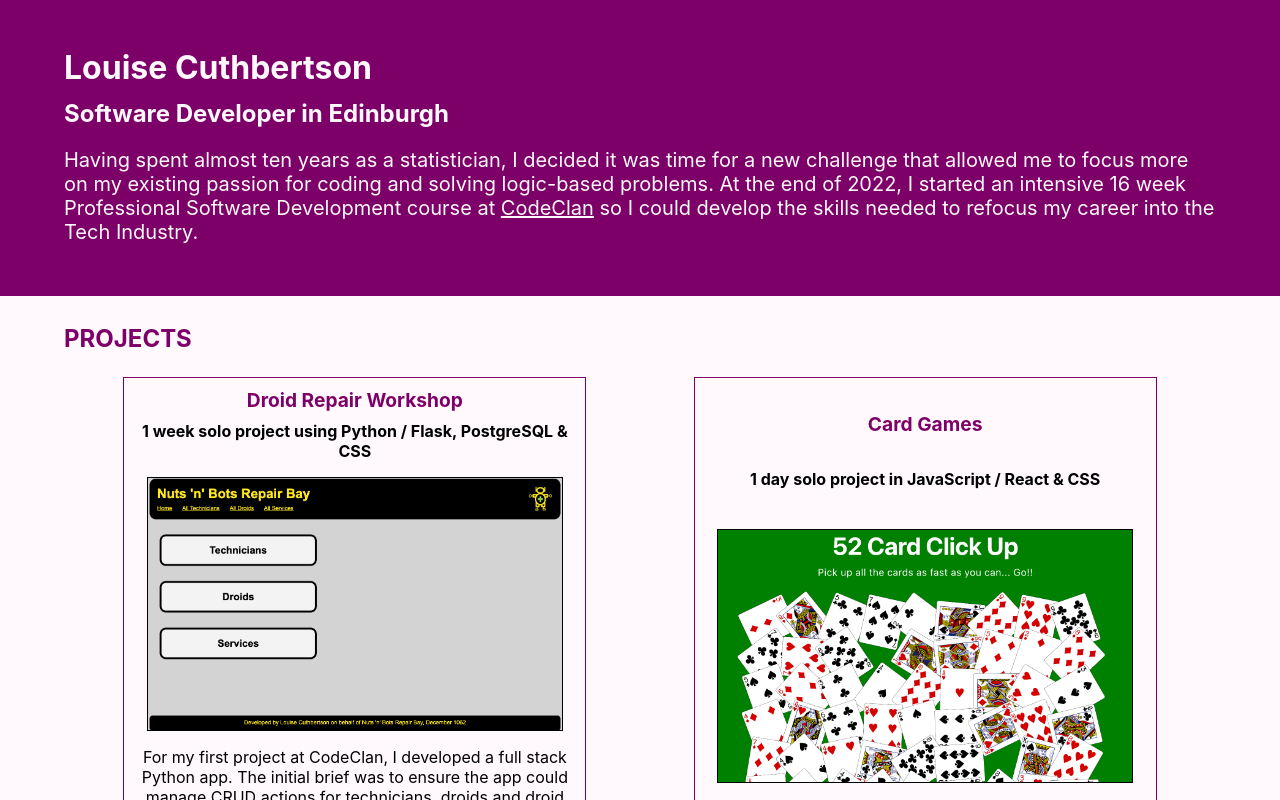
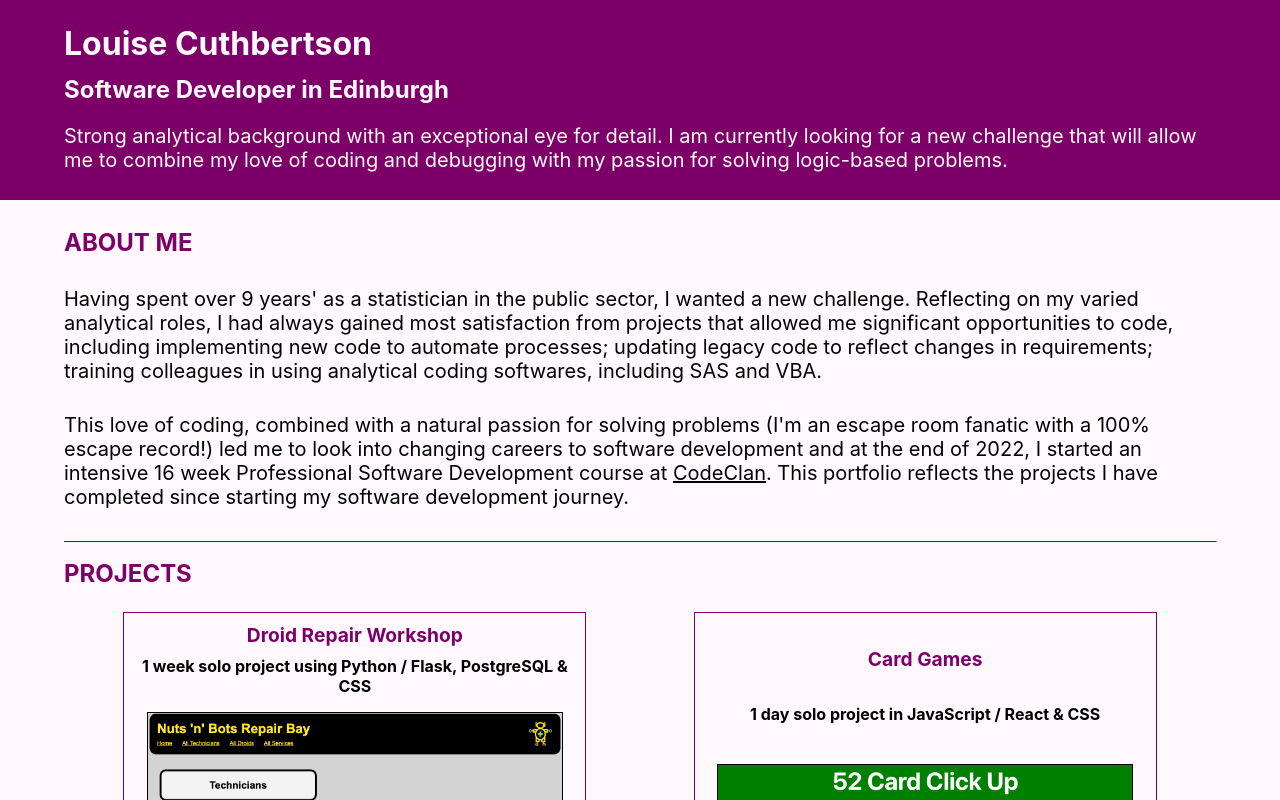
Before and after one commit to louise3112/portfolio_app, a React (Create React App) app: page / in a window 1280 px wide. Shown: the top 800 px of the page. Built offline with nearby package versions, Linux system fonts and the light colour scheme.

Commit message:
about me section added

```diff
--- a/src/App.js
+++ b/src/App.js
@@ -1,8 +1,9 @@
 import styled from 'styled-components'
 
+import Header from './components/Header'
 import AboutMe from './components/AboutMe'
+import Projects from './components/Projects'
 import TechStack from './components/TechStack'
-import Projects from './components/Projects'
 import Footer from './components/Footer'
 
 const AppContent = styled.div`
@@ -21,7 +22,9 @@ const LineBreak = styled.hr`
 function App() {
     return (
         <AppContent>
+            <Header />
             <AboutMe />
+            <LineBreak align="center"/>
             <Projects/>
             <LineBreak align="center"/>
             <TechStack />
--- a/src/components/AboutMe.js
+++ b/src/components/AboutMe.js
@@ -1,66 +1,33 @@
-import { InlineIcon } from "@iconify/react"
-import linkedinIcon from '@iconify/icons-logos/linkedin-icon'
-import githubIcon from '@iconify/icons-logos/github-icon'
-
 import styled from "styled-components"
 
 const AboutMeSection = styled.div`
-    background-color: #7d0068;
-    color: #fff8fc;
-    padding: 2em 4em 2em 4em;
-    display: grid;
-    grid-template-columns: 80% 10% 10%;
-    grid-template-areas:
-        "heading linkedin github"
-        "subheading linkedin github"
-        "text text text";
+    padding: 1.75em 4em 2em 4em;
 `
 
-const AboutMeHeading = styled.h1`
-    font-size: 2em;
-    margin: 0.5em 0em 0em 0em;
-    grid-area: heading;
-`
-
-const AboutMeSubHeading = styled.h2`
+const AboutMeHeading = styled.h2`
+    color: #7d0068;
     font-size: 1.5em;
-    margin: 0.5em 0em 0em 0em;
-    grid-area: subheading;
-`
-
-const AboutMeLinkedin = styled.a`
-    grid-area: linkedin;
-    display: flex;
-    justify-content: center;
-    align-items: center;
-`
-
-const AboutMeGithub = styled.a`
-    grid-area: github;
-    display: flex;
-    justify-content: center;
-    align-items: center;
+    font-weight: bold;
+    margin: 0em 0em 1em 0em;
 `
 
 const AboutMeText = styled.p`
     font-size: 1.25em;
-    grid-area: text;
+    margin: 1.5em 0em 0em 0em;
 `
 
 const AboutMeLink = styled.a`
-    color: #fff8fc;
+    color: black;
     cursor: pointer;
 `
 
 const AboutMe = () => {
     return (
         <AboutMeSection>
-            <AboutMeHeading>Louise Cuthbertson </AboutMeHeading>
-            <AboutMeSubHeading>Software Developer in Edinburgh</AboutMeSubHeading>
-            <AboutMeLinkedin href="https://www.linkedin.com/in/lcuthbertson3112" target="_blank"><InlineIcon icon={linkedinIcon} height="4em" width="4em"/></AboutMeLinkedin>
-            <AboutMeGithub href="https://github.com/louise3112" target="_blank"><InlineIcon icon={githubIcon} height="4em" width="4em"/></AboutMeGithub>
+            <AboutMeHeading>ABOUT ME</AboutMeHeading>
+            <AboutMeText>Having spent over 9 years' as a statistician in the public sector, I wanted a new challenge. Reflecting on my varied analytical roles, I had always gained most satisfaction from projects that allowed me significant opportunities to code, including implementing new code to automate processes; updating legacy code to reflect changes in requirements; training colleagues in using analytical coding softwares, including SAS and VBA.</AboutMeText>
 
-            <AboutMeText> Having spent almost ten years as a statistician, I decided it was time for a new challenge that allowed me to focus more on my existing passion for coding and solving logic-based problems. At the end of 2022, I started an intensive 16 week Professional Software Development course at <AboutMeLink href="https://codeclan.com/" target="_blank">CodeClan</AboutMeLink> so I could develop the skills needed to refocus my career into the Tech Industry. </AboutMeText>
+            <AboutMeText>This love of coding, combined with a natural passion for solving problems (I'm an escape room fanatic with a 100% escape record!) led me to look into changing careers to software development and at the end of 2022, I started an intensive 16 week Professional Software Development course at <AboutMeLink href="https://codeclan.com/" target="_blank">CodeClan</AboutMeLink>. This portfolio reflects the projects I have completed since starting my software development journey.</AboutMeText>
         </AboutMeSection>
     )
 }
--- /dev/null
+++ b/src/components/Header.js
@@ -0,0 +1,64 @@
+import { InlineIcon } from "@iconify/react"
+import linkedinIcon from '@iconify/icons-logos/linkedin-icon'
+import githubIcon from '@iconify/icons-logos/github-icon'
+
+import styled from "styled-components"
+
+const HeaderSection = styled.div`
+    background-color: #7d0068;
+    color: #fff8fc;
+    padding: 0.5em 4em 0.5em 4em;
+    display: grid;
+    grid-template-columns: 80% 10% 10%;
+    grid-template-areas:
+        "heading linkedin github"
+        "subheading linkedin github"
+        "text text text";
+`
+
+const Heading = styled.h1`
+    font-size: 2em;
+    margin: 0.5em 0em 0em 0em;
+    grid-area: heading;
+`
+
+const SubHeading = styled.h2`
+    font-size: 1.5em;
+    margin: 0.5em 0em 0em 0em;
+    grid-area: subheading;
+`
+
+const HeaderLinkedin = styled.a`
+    grid-area: linkedin;
+    display: flex;
+    justify-content: center;
+    align-items: center;
+`
+
+const HeaderGithub = styled.a`
+    grid-area: github;
+    display: flex;
+    justify-content: center;
+    align-items: center;
+`
+
+const HeaderText = styled.p`
+    font-size: 1.25em;
+    grid-area: text;
+`
+
+const Header = () => {
+    return (
+        <HeaderSection>
+            <Heading>Louise Cuthbertson </Heading>
+            <SubHeading>Software Developer in Edinburgh</SubHeading>
+            <HeaderLinkedin href="https://www.linkedin.com/in/louise3112" target="_blank"><InlineIcon icon={linkedinIcon} height="4em" width="4em"/></HeaderLinkedin>
+            <HeaderGithub href="https://github.com/louise3112" target="_blank"><InlineIcon icon={githubIcon} height="4em" width="4em"/></HeaderGithub>
+
+            <HeaderText> Strong analytical background with an exceptional eye for detail. I am currently looking for a new challenge that will allow me to combine my love of coding and debugging with my passion for solving logic-based problems. </HeaderText>
+
+        </HeaderSection>
+    )
+}
+
+export default Header
--- a/src/components/Projects.js
+++ b/src/components/Projects.js
@@ -5,7 +5,7 @@ import countriesQuiz from '../images/countriesQuiz.png'
 import styled from "styled-components"
 
 const ProjectsSection = styled.div`
-    padding: 1.75em 4em 1em 4em;
+    padding: 1em 4em 1em 4em;
 `
 
 const ProjectsHeading = styled.h2`
@@ -18,6 +18,7 @@ const ProjectsHeading = styled.h2`
 const ProjectsList = styled.ul`
     list-style: none;
     padding: 0;
+    margin: 1em 0em 1em 0em;
     display: flex;
     justify-content: space-evenly;
     flex-wrap: wrap;
```
